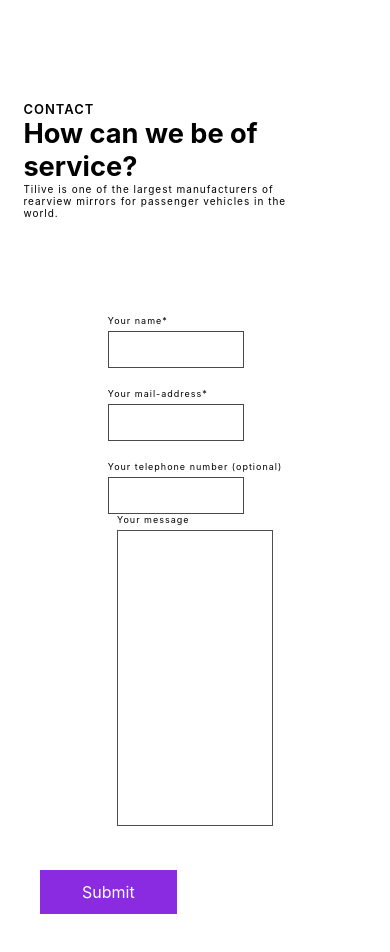
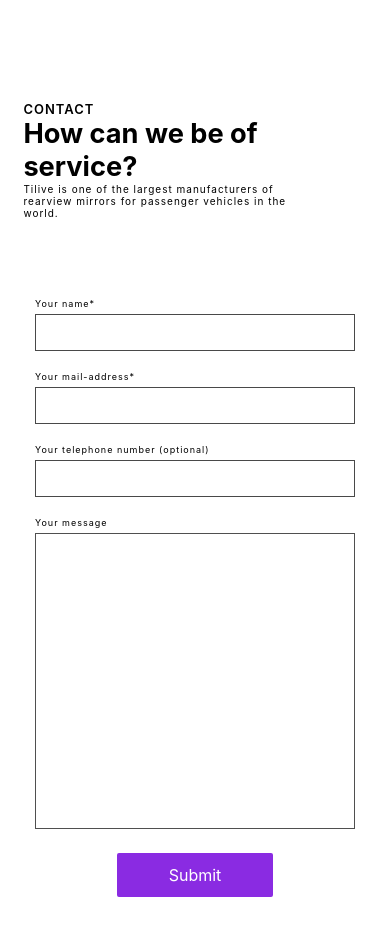
Before and after one commit to ArulRosario93/Tilive, a React (Create React App) app: page /contactus in a window 390 px wide. Shown: the top 952 px of the page. After the commit the page ends 905 px from the top, so only its background shows below. Built offline with nearby package versions, Linux system fonts and the light colour scheme.

Commit message:
contact us responsive

```diff
--- a/src/Components/ContactUs/ContactUsForm/ContactUsForm.css
+++ b/src/Components/ContactUs/ContactUsForm/ContactUsForm.css
@@ -4,7 +4,7 @@
 }
 
 .handleCapture{
-    padding: 6vh 0px;
+    padding: 3vh 0px;
     padding-bottom: 10vh;
 }
 
@@ -13,13 +13,13 @@
     flex-direction: row;
     justify-content: space-evenly;
     align-items: center;
+    width: 100%;
     padding: 10vh 0px 5vh;
 }
 .handleCaptureFormNameInp{
     width: 30vw;
     padding: 20px;
 }
-
 .handleCaptureFormLeft input{
     outline: none;
     border: 0.1px solid rgba(0, 0, 0, 0.712);
@@ -64,7 +64,6 @@
 }
 .handleCaptureFormTextArea textarea{
     resize: none;
-    background-color: white;
 }
 
 .handleCaptureFormMailInp{
@@ -161,16 +160,41 @@
 }
 
 @media only screen and (max-width: 425px) {
+    .handleCaptureFormSubmit{
+        margin: auto;
+        padding: 10px 50px;
+        border-radius: 2px;
+    }
+    .handleCapture{
+        width: 100%;
+        padding: 1vh 10px;
+    }
+    .handleCaptureFormLeft{
+        width: 100%;
+    }
+    .handleCaptureFormRight{
+        margin-top: 20px;
+    }
     .handleCaptureForm{
         flex-direction: column;
         /* background-color: ; */
         padding: 20px 25px;
     }
+    .handleCaptureFormNameInp{
+        width: 100%;
+    }
+    .handleCaptureFormMailInp{
+        width: 100%;
+    }
+    .handleCaptureFormNumInp{
+        width: 100%;
+        width: 100%;
+    }
+    .handleCaptureFormTextArea textarea{
+        width: 100%;
+    }
 }
 @media only screen and (max-width: 375px) {
-    .handleCaptureFormSubmit{
-        margin: 25px 15px;
-    }
     .handleCaptureFormTextArea textarea{
         /* background-color: brown; */
         height: 33vh;
@@ -178,9 +202,6 @@
 }
 
 @media only screen and (max-width: 340px) {
-    .handleCaptureFormSubmit{
-        margin: 25px 10px;
-    }
     .handleCaptureFormNump{
         font-size: 8px;
         letter-spacing: 0px;
--- a/src/Components/Home/HomeCareers/HomeCareers.css
+++ b/src/Components/Home/HomeCareers/HomeCareers.css
@@ -4,6 +4,7 @@
     background-color: rgb(248, 247, 247);
     padding: 20vh 10vh;
     display: flex;
+    justify-content: center;
     align-items: center;
     flex-direction: row;
 }
--- a/src/Components/Home/HomeProducts/HomeProducts.css
+++ b/src/Components/Home/HomeProducts/HomeProducts.css
@@ -19,7 +19,7 @@
 }
 
 .HomeProductsDesHead2{
-    font-size: 3rem;
+    font-size: 2.7rem;
     margin: 6px 0px;
 }
 
--- a/src/Components/Home/StartingPage/StartingPage.css
+++ b/src/Components/Home/StartingPage/StartingPage.css
@@ -126,14 +126,14 @@
   padding: 15px;
   border-radius: 40px;
   position: fixed;
-  background-color: rgba(0, 0, 0, 0.87);
+  background-color: rgba(137, 43, 226, 0.904);
   border-color: transparent;
   font-size: small;
   color: white;
   transition: 0.3s;
 }
 #float_contact:hover {
-  box-shadow: 0px 0px 10px rgb(0, 0, 0);
+  box-shadow: 0px 0px 10px rgba(0, 0, 0, 0.616);
   transform: scale(1.1);
   /*text-decoration: 2px underline white;*/
 }
```
